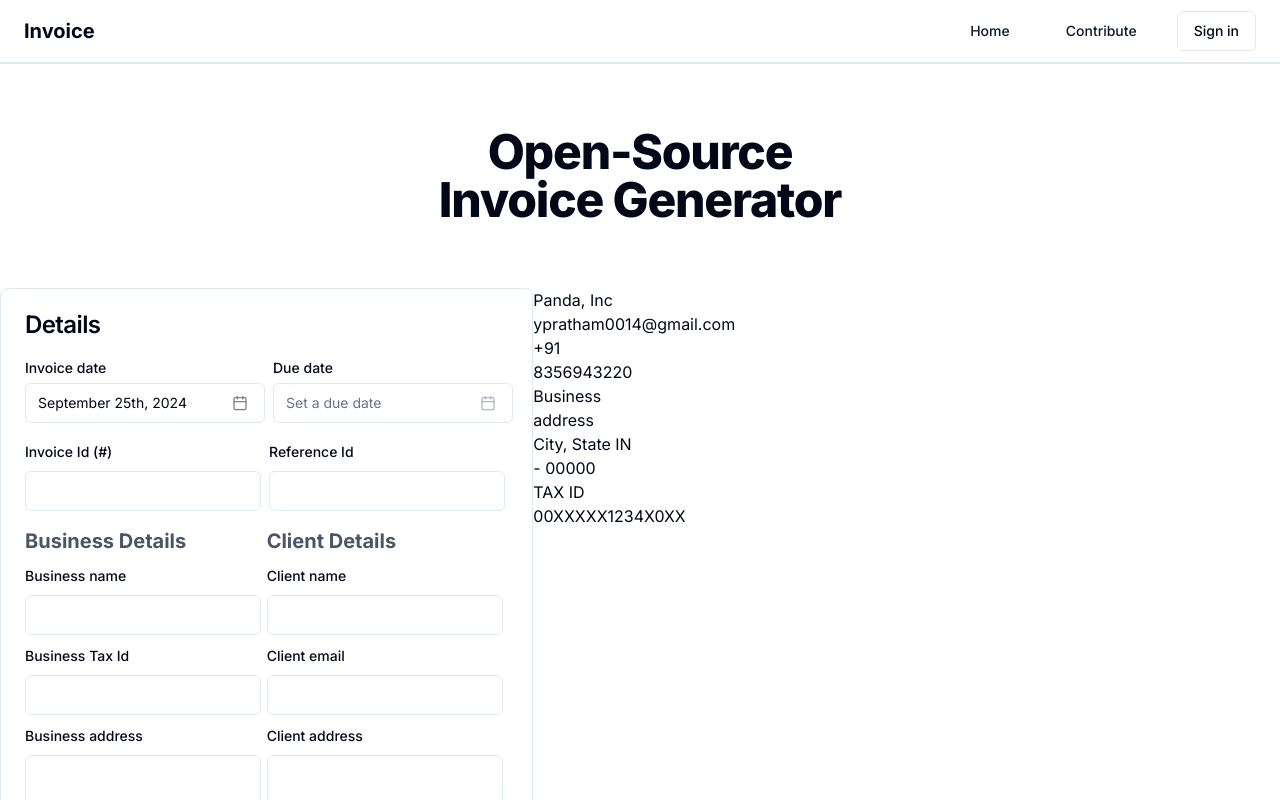
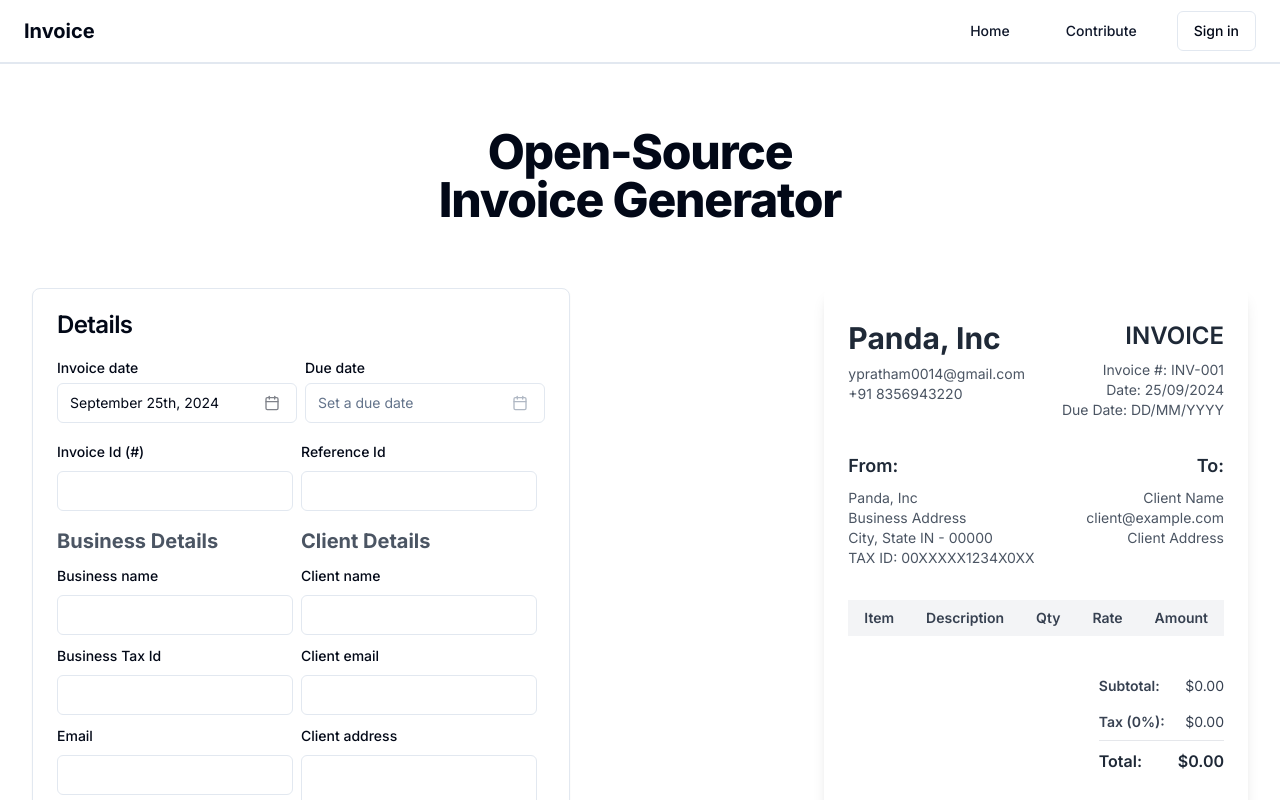
Before and after one commit to ypratham/invoice-generator, a Next.js app: page / in a window 1280 px wide. Shown: the top 800 px of the page. Built offline with nearby package versions, Linux system fonts and the light colour scheme.

Commit message:
chore: basic theme add

```diff
--- a/src/app/page.tsx
+++ b/src/app/page.tsx
@@ -1,17 +1,16 @@
 import InvoiceForm from "@/components/InvoiceForm";
 import InvoiceThemeF from "@/components/theme/InvoiceThemeF";
-import Image from "next/image";
 
 export default function Home() {
   return (
-    <main className="flex flex-col  ">
+    <main className="flex flex-col items-center justify-center ">
       <section className="flex p-16 flex-col justify-center items-center">
         <h1 className="scroll-m-20 text-4xl font-extrabold tracking-tight text-center lg:text-5xl">
           Open-Source <br /> Invoice Generator
         </h1>
       </section>
 
-      <section className="grid grid-cols-12">
+      <section className="flex  pb-12 items-start container justify-between">
         <InvoiceForm />
         <InvoiceThemeF />
       </section>
--- a/src/components/InvoiceForm.tsx
+++ b/src/components/InvoiceForm.tsx
@@ -243,6 +243,52 @@ const InvoiceForm = () => {
                 />
                 <FormField
                   control={form.control}
+                  name="business.email"
+                  render={({ field }) => {
+                    return (
+                      <FormItem>
+                        <FormLabel>Email</FormLabel>
+                        <FormControl>
+                          <Input {...field} type="email" />
+                        </FormControl>
+                        <FormMessage />
+                      </FormItem>
+                    );
+                  }}
+                />
+
+                <FormField
+                  control={form.control}
+                  name="business.phoneNumber"
+                  render={({ field }) => {
+                    return (
+                      <FormItem>
+                        <FormLabel>Business phone number</FormLabel>
+                        <FormControl>
+                          <Textarea {...field} />
+                        </FormControl>
+                        <FormMessage />
+                      </FormItem>
+                    );
+                  }}
+                />
+                <FormField
+                  control={form.control}
+                  name="business.zipCode"
+                  render={({ field }) => {
+                    return (
+                      <FormItem>
+                        <FormLabel>Zip code</FormLabel>
+                        <FormControl>
+                          <Textarea {...field} />
+                        </FormControl>
+                        <FormMessage />
+                      </FormItem>
+                    );
+                  }}
+                />
+                <FormField
+                  control={form.control}
                   name="business.address"
                   render={({ field }) => {
                     return (
--- a/src/components/Navbar.tsx
+++ b/src/components/Navbar.tsx
@@ -15,7 +15,12 @@ const Navbar = () => {
 
         <li>
           <Button variant={"link"} asChild>
-            <Link href={"/"}>Contribute</Link>
+            <Link
+              href={"https://github.com/ypratham/invoice-generator"}
+              target="_blank"
+            >
+              Contribute
+            </Link>
           </Button>
         </li>
 
--- a/src/components/theme/InvoiceThemeF.tsx
+++ b/src/components/theme/InvoiceThemeF.tsx
@@ -1,23 +1,185 @@
 "use client";
+import React from "react";
 import { useInvoiceStore } from "@/store/useInvoiceStore";
+import { format } from "date-fns";
 
-const InvoiceThemeF = () => {
+const InvoiceThemeFirst = () => {
   const data = useInvoiceStore((state) => state.data);
 
   return (
-    <div className="col-span-auto">
-      <div>
-        <p>Panda, Inc</p>
-        <p>ypratham0014@gmail.com</p>
-        <p>+91 8356943220</p>
-      </div>
-      <div>
-        <p>Business address</p>
-        <p>City, State IN - 00000</p>
-        <p>TAX ID 00XXXXX1234X0XX</p>
+    <div className="max-w-3xl  bg-white shadow-lg rounded-lg overflow-hidden">
+      <div className="px-6 py-8">
+        {/* Header */}
+        <div className="flex justify-between items-start mb-8">
+          <div>
+            <h1 className="text-3xl font-bold text-gray-800 mb-2">
+              {data.business?.name || "Panda, Inc"}
+            </h1>
+            <p className="text-sm text-gray-600">
+              {data.business?.email || "ypratham0014@gmail.com"}
+            </p>
+            <p className="text-sm text-gray-600">
+              {data.business?.phoneNumber || "+91 8356943220"}
+            </p>
+          </div>
+          <div className="text-right">
+            <h2 className="text-2xl font-semibold text-gray-800 mb-2">
+              INVOICE
+            </h2>
+            <p className="text-sm text-gray-600">
+              Invoice #: {data.invoiceId || "INV-001"}
+            </p>
+            <p className="text-sm text-gray-600">
+              Date:{" "}
+              {data.invoiceDate
+                ? format(new Date(data.invoiceDate), "dd/MM/yyyy")
+                : "DD/MM/YYYY"}
+            </p>
+            <p className="text-sm text-gray-600">
+              Due Date:{" "}
+              {data.dueDate
+                ? format(new Date(data.dueDate), "dd/MM/yyyy")
+                : "DD/MM/YYYY"}
+            </p>
+          </div>
+        </div>
+
+        {/* Business and Client Details */}
+        <div className="flex justify-between mb-8">
+          <div>
+            <h3 className="text-lg font-semibold text-gray-800 mb-2">From:</h3>
+            <p className="text-sm text-gray-600">
+              {data.business?.name || "Panda, Inc"}
+            </p>
+            <p className="text-sm text-gray-600">
+              {data.business?.address || "Business Address"}
+            </p>
+            <p className="text-sm text-gray-600">
+              City, State IN - {data.business?.zipCode || "00000"}
+            </p>
+            <p className="text-sm text-gray-600">
+              TAX ID: {data.business?.taxId || "00XXXXX1234X0XX"}
+            </p>
+          </div>
+          <div className="text-right">
+            <h3 className="text-lg font-semibold text-gray-800 mb-2">To:</h3>
+            <p className="text-sm text-gray-600">
+              {data.company?.name || "Client Name"}
+            </p>
+            <p className="text-sm text-gray-600">
+              {data.company?.email || "client@example.com"}
+            </p>
+            <p className="text-sm text-gray-600">
+              {data.company?.address || "Client Address"}
+            </p>
+          </div>
+        </div>
+
+        {/* Invoice Items */}
+        <table className="w-full mb-8">
+          <thead>
+            <tr className="bg-gray-100">
+              <th className="py-2 px-4 text-left text-sm font-semibold text-gray-700">
+                Item
+              </th>
+              <th className="py-2 px-4 text-left text-sm font-semibold text-gray-700">
+                Description
+              </th>
+              <th className="py-2 px-4 text-right text-sm font-semibold text-gray-700">
+                Qty
+              </th>
+              <th className="py-2 px-4 text-right text-sm font-semibold text-gray-700">
+                Rate
+              </th>
+              <th className="py-2 px-4 text-right text-sm font-semibold text-gray-700">
+                Amount
+              </th>
+            </tr>
+          </thead>
+          <tbody>
+            {data.items?.map((item, index) => (
+              <tr key={index} className="border-b border-gray-200">
+                <td className="py-2 px-4 text-sm text-gray-700">{item.name}</td>
+                <td className="py-2 px-4 text-sm text-gray-600">
+                  {item.description}
+                </td>
+                <td className="py-2 px-4 text-right text-sm text-gray-700">
+                  {item.quantity}
+                </td>
+                <td className="py-2 px-4 text-right text-sm text-gray-700">
+                  ${item.rate.toFixed(2)}
+                </td>
+                <td className="py-2 px-4 text-right text-sm text-gray-700">
+                  ${(item.quantity * item.rate).toFixed(2)}
+                </td>
+              </tr>
+            ))}
+          </tbody>
+        </table>
+
+        {/* Total */}
+        <div className="flex justify-end mb-8">
+          <div className="w-1/3">
+            <div className="flex justify-between py-2">
+              <span className="text-sm font-semibold text-gray-700">
+                Subtotal:
+              </span>
+              <span className="text-sm text-gray-700">
+                $
+                {data.items
+                  ?.reduce((acc, item) => acc + item.quantity * item.rate, 0)
+                  .toFixed(2)}
+              </span>
+            </div>
+            <div className="flex justify-between py-2">
+              <span className="text-sm font-semibold text-gray-700">
+                Tax ({data.tax || 0}%):
+              </span>
+              <span className="text-sm text-gray-700">
+                $
+                {(
+                  (data.items?.reduce(
+                    (acc, item) => acc + item.quantity * item.rate,
+                    0
+                  ) *
+                    (data.tax || 0)) /
+                  100
+                ).toFixed(2)}
+              </span>
+            </div>
+            <div className="flex justify-between py-2 border-t border-gray-200">
+              <span className="text-base font-semibold text-gray-800">
+                Total:
+              </span>
+              <span className="text-base font-semibold text-gray-800">
+                $
+                {(
+                  data.items?.reduce(
+                    (acc, item) => acc + item.quantity * item.rate,
+                    0
+                  ) *
+                  (1 + (data.tax || 0) / 100)
+                ).toFixed(2)}
+              </span>
+            </div>
+          </div>
+        </div>
+
+        {/* Notes */}
+        {data.note && (
+          <div className="mb-8">
+            <h3 className="text-lg font-semibold text-gray-800 mb-2">Notes:</h3>
+            <p className="text-sm text-gray-600">{data.note}</p>
+          </div>
+        )}
+
+        {/* Footer */}
+        <div className="text-center text-sm text-gray-600">
+          <p>Thank you for your business!</p>
+        </div>
       </div>
     </div>
   );
 };
 
-export default InvoiceThemeF;
+export default InvoiceThemeFirst;
--- a/src/types/formSchema.ts
+++ b/src/types/formSchema.ts
@@ -1,28 +1,33 @@
-import z from "zod"
+import z from "zod";
 export const invoiceSchema = z.object({
   company: z.object({
     name: z.string(),
     address: z.string(),
-        email: z.string()
+    email: z.string(),
   }),
   business: z.object({
     name: z.string(),
     address: z.string(),
     taxId: z.string(),
+    email: z.string(),
+    phoneNumber: z.string(),
+    zipCode: z.string(),
   }),
   invoiceId: z.string(),
   reference: z.string(),
   invoiceDate: z.date(),
   subject: z.string(),
   dueDate: z.date(),
-    items: z.object({
+  items: z
+    .object({
       name: z.string(),
       description: z.string(),
       quantity: z.number(),
       rate: z.number(),
       amount: z.number(),
       discount: z.number(),
-    }).array(),
+    })
+    .array(),
   subtotal: z.number(),
   tax: z.number(),
   total: z.number(),
```
Also changed, not shown: src/store/useInvoiceStore.ts (+33 -25 lines). Lines whose indentation alone changed are shown as unchanged.
